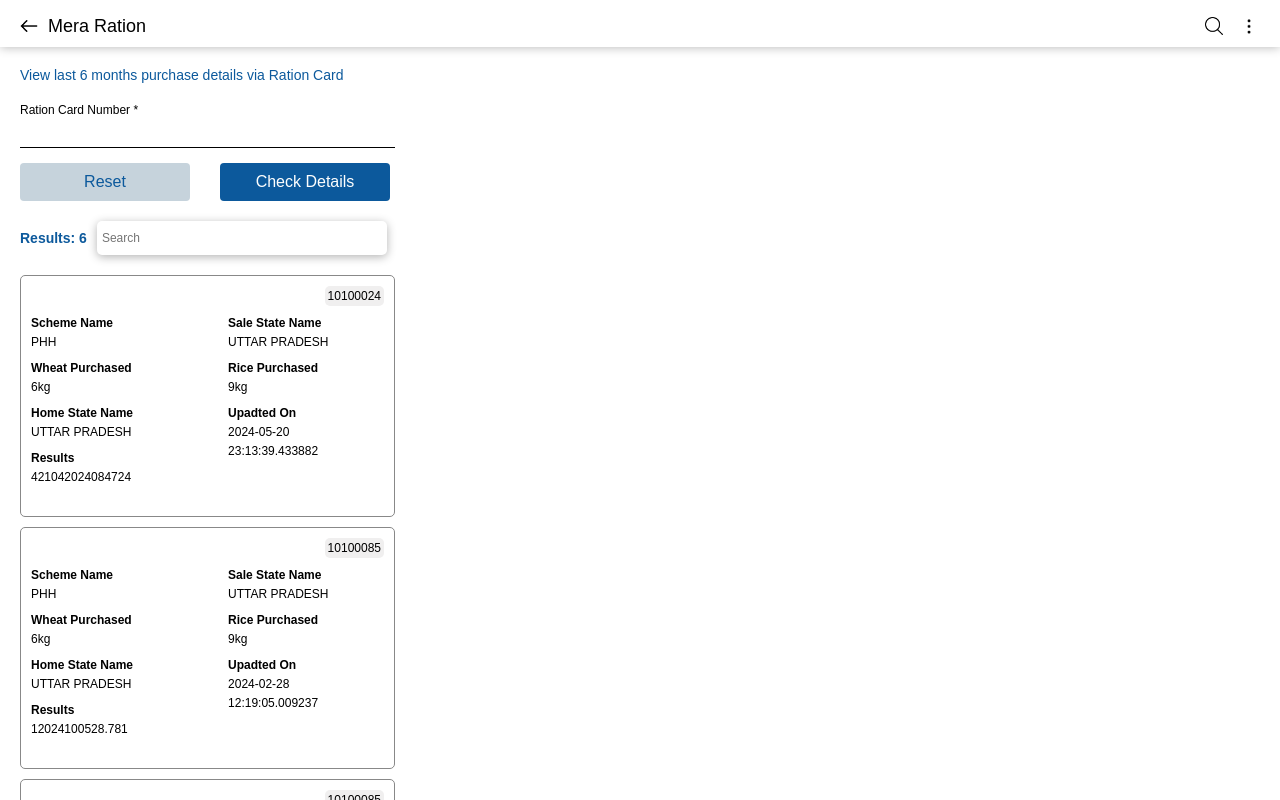
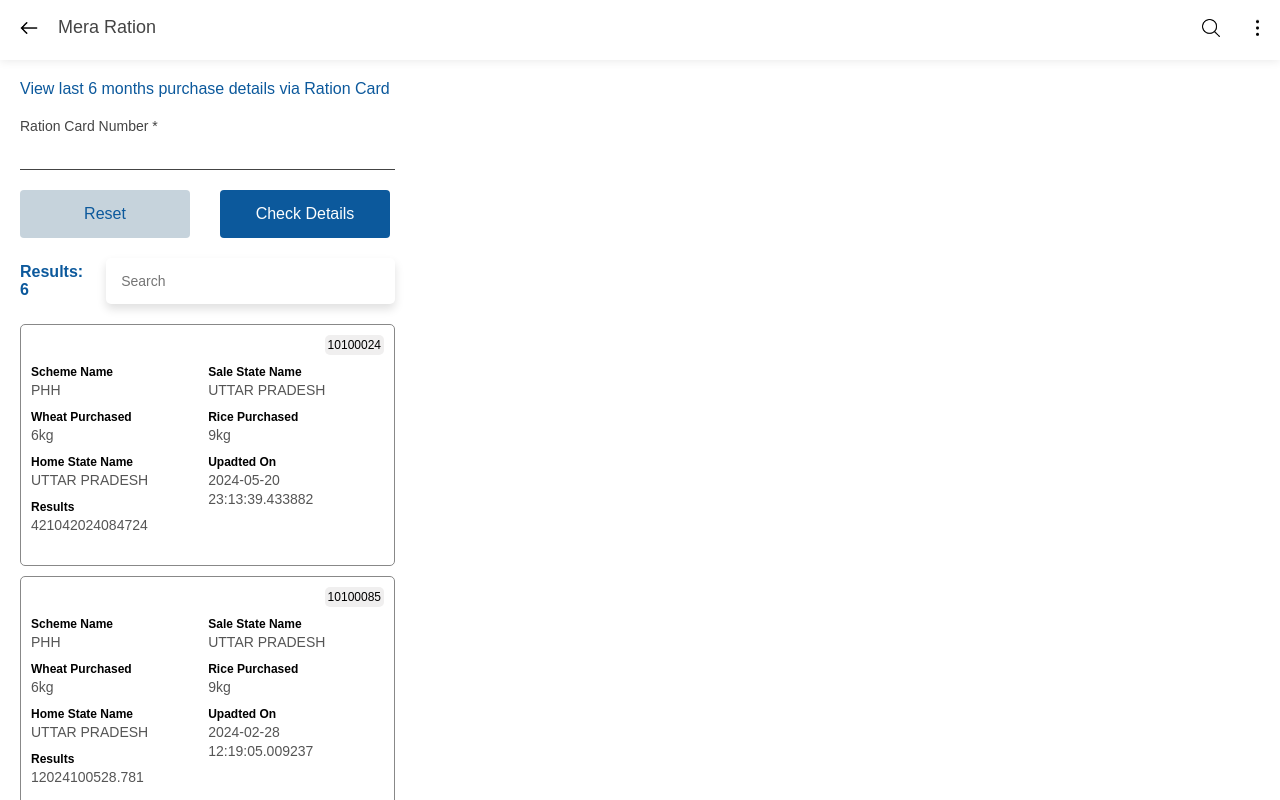
Before and after one commit to yashbhardwaj03/Meraration, a plain HTML site: page index.html in a window 1280 px wide. Both pictures are taken after a click on the button "Check Details". Shown: the top 800 px of the page. Drawn offline with Linux system fonts and the light colour scheme.

Commit message:
final commit

```diff
--- a/style.css
+++ b/style.css
@@ -15,22 +15,23 @@ body{
 }
 .header{
     padding-top: 15px;
-    padding-bottom: 10px;
+    padding-bottom: 20px;
     font-size: 18px;
     display: flex;
     justify-content: space-between;
-    box-shadow: 0 0px 10px rgba(0, 0, 0, 0.3);
+    box-shadow: 0 0px 10px rgba(0, 0, 0, 0.105);
     padding-left: 20px;
-    padding-right: 20px;
+    padding-right: 10px;
     background: #fff;
 }
 .head-left{
     display: flex;
     align-items: center;
-    gap: 10px;
+    gap: 20px;
 }
 .header h4{
     font-weight: 500;
+    color: #444;
 }
 .head-left img{
     width: 18px;
@@ -39,13 +40,13 @@ body{
 .head-right{
     display: flex;
     align-items: center;
-    gap: 15px;
+    gap: 25px;
 }
 .head-right img{
     width: 18px;
 }
 #more{
-    width: 22px;
+    width: 25px;
 }
 .all{
     margin-left: 20px;
@@ -53,27 +54,30 @@ body{
 }
 
 .heading{
-    font-size: 14px;
+    font-size: 16px;
     color: #0C599C;
     margin-top: 20px;
     margin-bottom: 20px;
     font-weight: 500;
 }
 .rcn{
-    font-size: 12px;
+    font-size: 14px;
+    color: #444;
 }
 .rc-number{
     margin-top: 15px;
     width: 375px;
-    border: 1px solid black;
+    border: 1px solid #444;
     border-top: none;
     border-left: none;
     border-right: none;
     outline: none;
     padding-left: 2px;
+    padding-bottom: 5px;
+    color: #444;
 }
 .btn{
-    margin-top: 15px;
+    margin-top: 20px;
     display: flex;
     align-items: center;
     gap: 30px;
@@ -83,7 +87,7 @@ body{
     color: #0C599C;
     outline: none;
     border: none;
-    padding: 10px 20px;
+    padding: 15px 20px;
     min-width: 170px;
     border-radius: 4px;
     font-size: 16px;
@@ -94,7 +98,7 @@ body{
     outline: none;
     border: none;
     min-width: 170px;
-    padding: 10px 20px;
+    padding: 15px 20px;
     border-radius: 4px;
     font-size: 16px;
 }
@@ -106,7 +110,7 @@ body{
     display: none;
 }
 .results h6{
-    font-size: 14px;
+    font-size: 16px;
     font-weight: 600;
     color: #0C599C;
 }
@@ -115,9 +119,10 @@ body{
     border: none;
     outline: none;
     background: #fff;
-    box-shadow: 0px 2px 10px rgba(0, 0, 0, 0.3);
-    padding: 10px 5px;
-    font-size: 12px;
+    box-shadow: 0px 5px 10px rgba(0, 0, 0, 0.126);
+    padding: 15px 15px;
+    font-size: 14px;
+    font-weight: 300;
     border-radius: 5px;
 }
 .cards{
@@ -146,69 +151,97 @@ body{
 }
 .left-right{
     display: flex;
-    gap: 95px;
+    gap: 60px;
     padding: 10px;
 }
 .scheme{
     font-weight: 600;
-    font-size: 12px;
     padding-bottom: 12px;
 }
+.scheme h4{
+    font-size: 12px;
+}
 .scheme p{
-    margin-top: 5px;
-    font-weight: 200;
+    margin-top: 3px;
+    font-weight: 400;
+    color: #555;
+    font-size: 14px;
 }
 .wheat{
     font-weight: 600;
-    font-size: 12px;
     padding-bottom: 12px;
 }
+.wheat h4{
+    font-size: 12px;
+}
 .wheat p{
-    margin-top: 5px;
-    font-weight: 200;
+    margin-top: 3px;
+    font-weight: 400;
+    color: #555;
+    font-size: 14px;;
 }
 .state-name{
-    font-weight: 600;
-    font-size: 12px;
+    font-weight: 700;
     padding-bottom: 12px;
 }
+.state-name h4{
+    font-size: 12px;
+}
 .state-name p{
-    margin-top: 5px;
-    font-weight: 200;
+    margin-top: 3px;
+    font-weight: 400;
+    color: #555;
+    font-size: 14px;
 }
 .result{
     font-weight: 600;
-    font-size: 12px;
     padding-bottom: 12px;
 }
+.result h4{
+    font-size: 12px;
+}
 .result p{
-    margin-top: 5px;
-    font-weight: 200;
+    margin-top: 3px;
+    font-weight: 400;
+    color: #555;
+    font-size: 14px;
 }
 .sale-state{
     font-weight: 600;
-    font-size: 12px;
     padding-bottom: 12px;
 }
+.sale-state h4{
+    font-size: 12px;
+}
 .sale-state p{
-    margin-top: 5px;
-    font-weight: 200;
+    margin-top: 3px;
+    font-weight: 400;
+    color: #555;
+    font-size: 14px;
 }
 .rice{
     font-weight: 600;
-    font-size: 12px;
     padding-bottom: 12px;
 }
+.rice h4{
+    font-size: 12px;
+}
 .rice p{
-    margin-top: 5px;
-    font-weight: 200;
+    margin-top: 3px;
+    font-weight: 400;
+    color: #555;
+    font-size: 14px;
 }
 .update-on{
     font-weight: 600;
-    font-size: 12px;
     padding-bottom: 12px;
 }
+.update-on h4{
+    font-size: 12px;
+}
 .update-on p{
-    margin-top: 5px;
-    font-weight: 200;
+    margin-top: 3px;
+    font-weight: 400;
+    color: #555;
+    font-size: 14px;
 }
```
